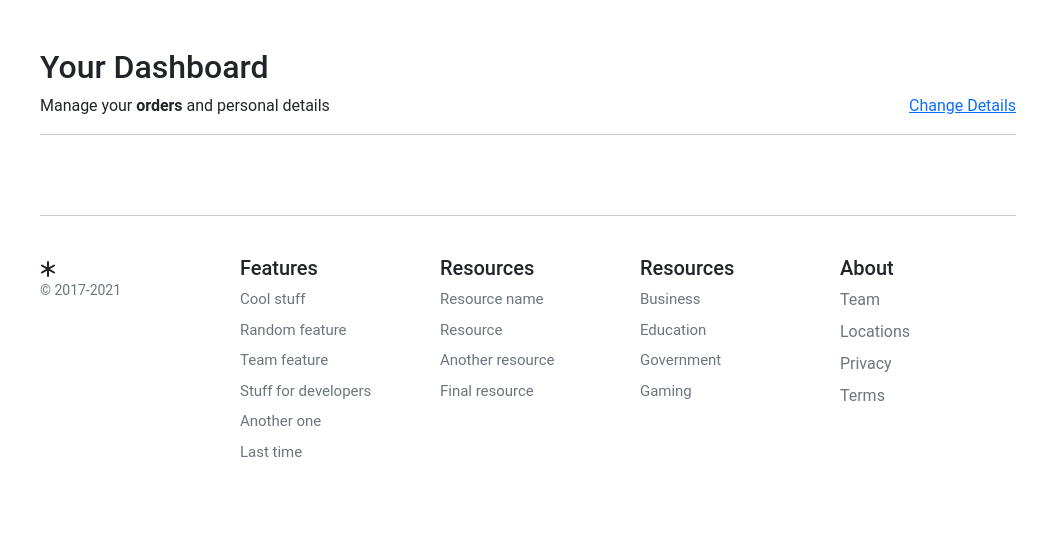
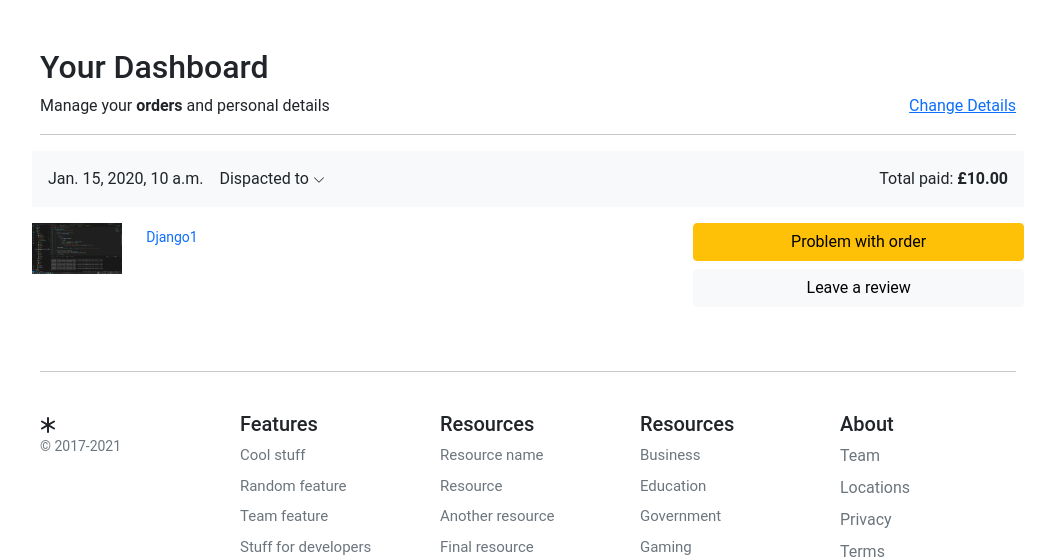
Before and after one commit to muhameddadel/django_booksotre, a Django app: page /account/dashboard/ in a window 1280 px wide. Shown: the part 77-637 px from the top of the page, without its empty margins (112-1167 px from the left). Run offline with Django 4.2, Linux system fonts and the light colour scheme; a user stored in the database is signed in; data comes from the database, SQL or seed files in the repository; tables that the repository leaves empty hold one stand-in row (values such as "Sample post").

Commit message:
user order in the dashboard

```diff
--- a/account/views.py
+++ b/account/views.py
@@ -7,6 +7,7 @@ from django.contrib.sites.shortcuts import get_current_site
 from django.utils.encoding import force_bytes, force_str
 from django.utils.http import urlsafe_base64_decode, urlsafe_base64_encode
 
+from orders.views import user_orders
 from .forms import *
 from .models import UserBase
 from .token import account_activation_token
@@ -14,7 +15,8 @@ from .token import account_activation_token
 
 @login_required
 def dashboard(request):
-    return render(request, 'account/user/dashboard.html')
+    orders = user_orders(request)
+    return render(request, 'account/user/dashboard.html', {'orders': orders})
 
 @login_required
 def edit_details(request):
--- a/basket/basket.py
+++ b/basket/basket.py
@@ -12,9 +12,9 @@ class Basket():
     """
     def __init__(self, request):
         self.session = request.session
-        basket = self.session.get('skey')
-        if 'skey' not in request.session:
-            basket = self.session['skey'] = {}
+        basket = self.session.get(settings.BASKET_SESSION_ID)
+        if settings.BASKET_SESSION_ID not in request.session:
+            basket = self.session[settings.BASKET_SESSION_ID] = {}
         self.basket = basket
 
     def add(self, product, qty):
@@ -96,5 +96,5 @@ class Basket():
         """
         Remove basket from session
         """
-        del self.session['skey']
+        del self.session[settings.BASKET_SESSION_ID]
         self.save()
--- a/orders/views.py
+++ b/orders/views.py
@@ -27,3 +27,9 @@ def add(request):
 
 def payment_confirmation(data):
     Order.objects.filter(order_key=data).update(billing_status=True)
+
+
+def user_orders(request):
+    user_id = request.user.id
+    orders = Order.objects.filter(user_id=user_id).filter(billing_status=True)
+    return orders
--- a/store/models.py
+++ b/store/models.py
@@ -14,6 +14,10 @@ class Category(models.Model):
 
     class Meta:
         verbose_name_plural = 'categories'
+
+    def get_absolute_url(self):
+        return reverse("store:category-list", args=[self.slug])
+
 
     def __str__(self) -> str:
         return self.name
--- a/templates/account/user/dashboard.html
+++ b/templates/account/user/dashboard.html
@@ -16,7 +16,56 @@
         <hr>
     </div>
     <div class="container" style="max-width: 1000px;">
-
+      {% for order in orders %}
+      <div class="row g-3">
+        <div class="col-12 bg-light p-3 d-flex justify-content-between">
+          <div class="d-flex d-flex-inline">
+            <div class="pe-3">{{ order.created }}</div>
+            <div class="dropdown">
+            <a class="text-reset text-decoration-none dropdown-toggle" href="#" role="link" id="dropdownLink" data-bs-toggle="dropdown" aria-expanded="false">
+            Dispacted to
+            <svg xmlns="http://www.w3.org/2000/svg" width="12" height="12" fill="currentColor" class="bi bi-chevron-down" viewBox="0 0 16 16">
+              <path fill-rule="evenodd" d="M1.646 4.646a.5.5 0 0 1 .708 0L8 10.293l5.646-5.647a.5.5 0 0 1 .708.708l-6 6a.5.5 0 0 1-.708 0l-6-6a.5.5 0 0 1 0-.708z"/>
+            </svg>
+            </a>
+            <ul class="dropdown-menu" aria-labelledby="dropdownLink">
+              <li class="item small">{{order.full_name}}</li>
+              <li class="item small">{{order.address1}}</li>
+              <li class="item small">{{order.address2}}</li>
+              <li class="item small">{{order.post_code}}</li>
+            </ul>
+            </div>
+          </div>
+          <div class="text-end">
+            Total paid: <span class="fw-bold">£{{ order.total_paid }}</span>
+          </div>
+        </div>
+        <div class="col-md-5 col-lg-4 order-md-last p-0 order-3">
+          <div class="d-grid gap-2 ">
+            <button class="btn btn-warning" type="button">Problem with order</button>
+            <button class="btn btn-light" type="button">Leave a review</button>
+          </div>
+        </div>
+        <div class="col-md-7 col-lg-8 p-0">
+          {% for item in order.items.all %}
+          <div class="card mb-3 border-0">
+            <div class="row g-0">
+              <div class="col-md-2 d-none d-md-block">
+                <img class="img-fluid" style="width:90px" src="{{item.product.image.url}}" />
+              </div>
+              <div class="col-md-10">
+                <div class="card-body p-1">
+                  <a class="text-decoration-none" href="{{ item.product.get_absolute_url }}">
+                    <p class="card-text small">{{item.product|title}}</p>
+                  </a>
+                </div>
+              </div>
+            </div>
+          </div>
+          {% endfor %}
+        </div>
+      </div>
+      {% endfor %}
     </div>
   </main>
 {% endblock content %}
```
Also changed, not shown: project/settings.py (+6 -3 lines).
